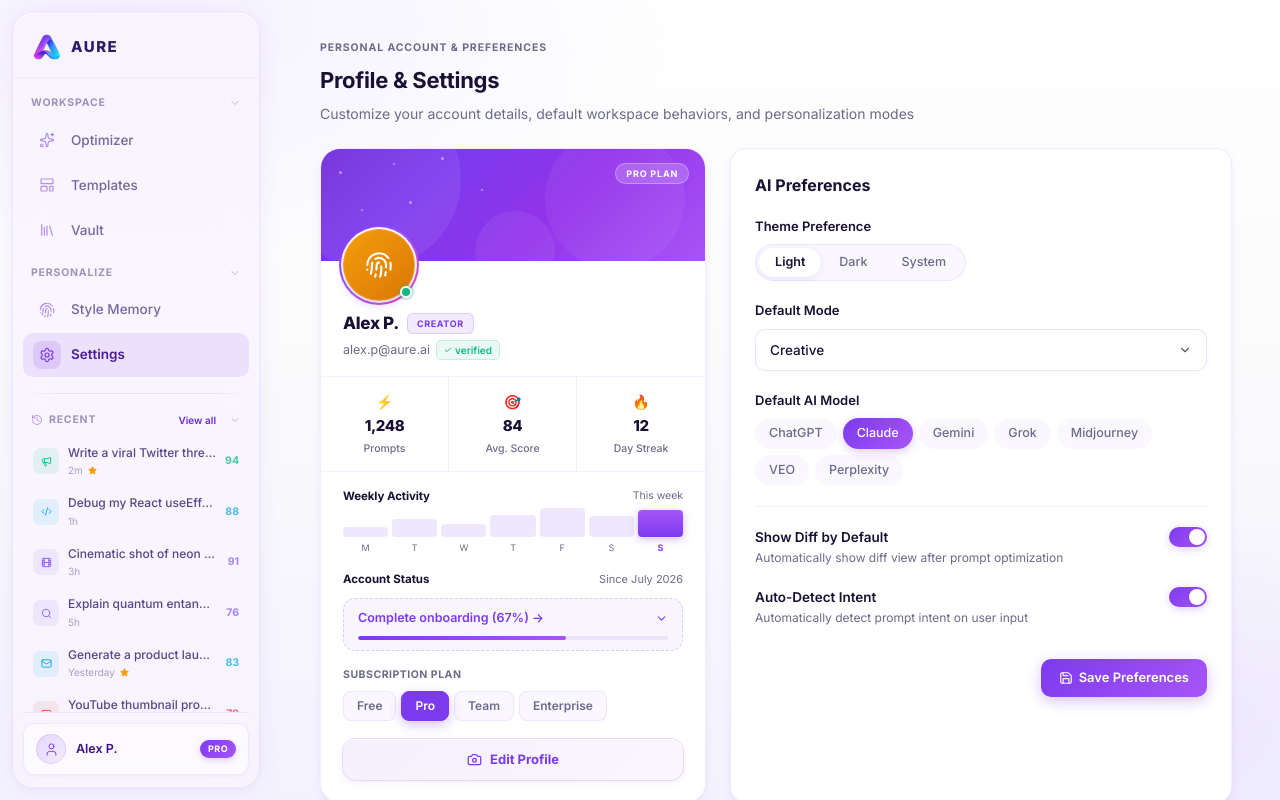
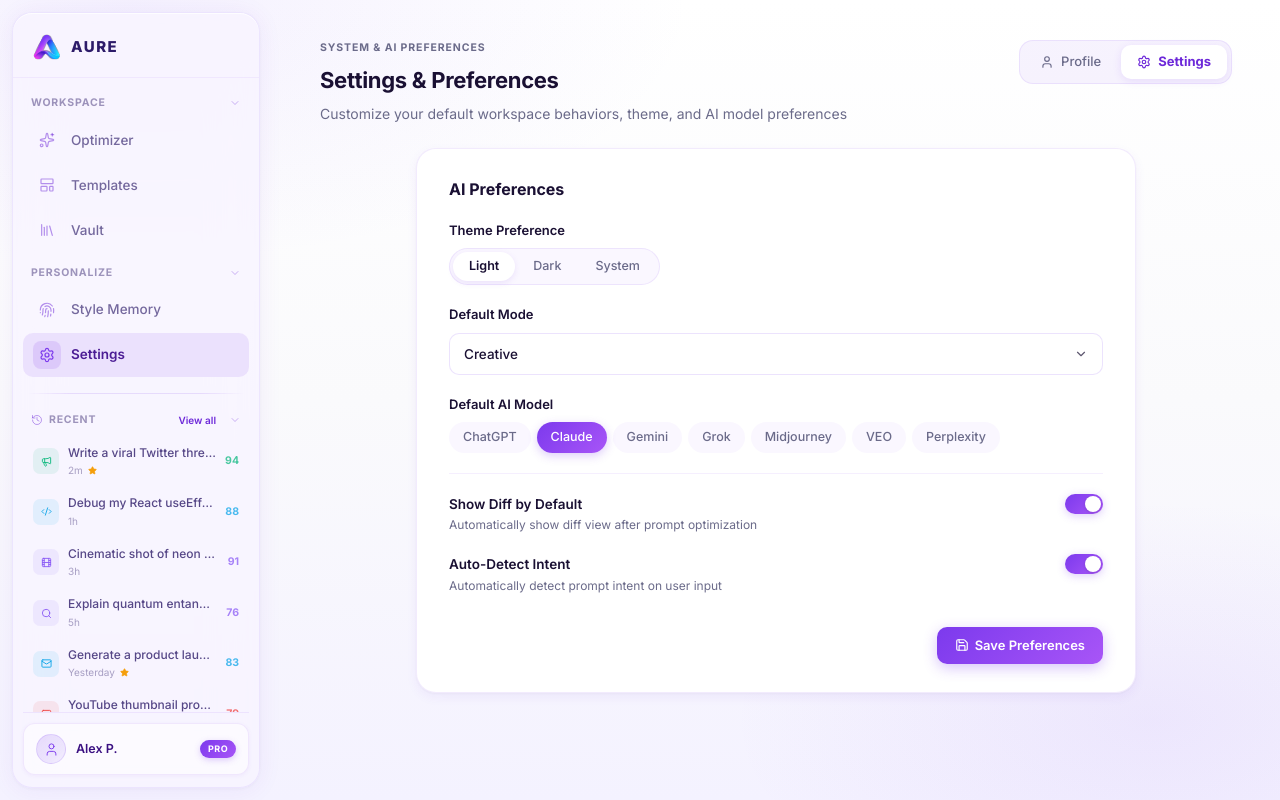
Before and after one commit to patelshiv0804/Prompt_Enhancer-FE, a Next.js app: page /dashboard/settings in a window 1280 px wide. Built offline with nearby package versions, Linux system fonts and the light colour scheme.

Commit message:
i have seperated the setting and profile part

```diff
--- /dev/null
+++ b/src/app/dashboard/profile/page.tsx
@@ -0,0 +1,16 @@
+'use client';
+
+import React, { Suspense } from 'react';
+import SettingsPage from '../settings/page';
+
+export default function ProfilePage() {
+  return (
+    <Suspense fallback={
+      <div style={{ padding: 48, color: '#7C3AED', fontSize: 14, fontWeight: 600 }}>
+        Loading Profile...
+      </div>
+    }>
+      <SettingsPage initialTab="profile" />
+    </Suspense>
+  );
+}
--- a/src/app/dashboard/settings/page.tsx
+++ b/src/app/dashboard/settings/page.tsx
@@ -1,6 +1,7 @@
 'use client';
 
-import React, { useState, useEffect, useRef } from 'react';
+import React, { useState, useEffect, useRef, Suspense } from 'react';
+import { useSearchParams, useRouter } from 'next/navigation';
 import {
   User, Check, Settings, AlertTriangle, Trash2, Camera,
   Save, Sparkles, Code, Palette, Fingerprint, Zap,
@@ -36,7 +37,26 @@ function ToggleSwitch({ enabled, onToggle, ariaLabel }: ToggleSwitchProps) {
   );
 }
 
-export default function SettingsPage() {
+export interface SettingsPageProps {
+  initialTab?: 'profile' | 'settings';
+}
+
+function SettingsContent({ initialTab = 'settings' }: SettingsPageProps) {
+  const searchParams = useSearchParams();
+  const router = useRouter();
+  const queryTab = searchParams?.get('tab') || searchParams?.get('view');
+
+  const [activeTab, setActiveTab] = useState<'profile' | 'settings'>(() => {
+    if (queryTab === 'profile') return 'profile';
+    if (queryTab === 'settings') return 'settings';
+    return initialTab;
+  });
+
+  useEffect(() => {
+    if (queryTab === 'profile') setActiveTab('profile');
+    else if (queryTab === 'settings') setActiveTab('settings');
+  }, [queryTab]);
+
   /* ═══════════════════════════════════════════════════
      State Definitions
      ═══════════════════════════════════════════════════ */
@@ -349,39 +369,83 @@ export default function SettingsPage() {
           }
         `}</style>
 
-        {/* ── Page Title Header (Eyebrow + Bold Title) ── */}
-        <div style={{ padding: '28px 0 24px' }}>
+        {/* ── Page Title Header (Eyebrow + Bold Title + Segmented Pills) ── */}
+        <div style={{ padding: '28px 0 24px', display: 'flex', flexDirection: 'column', gap: 16 }}>
+          <div style={{ display: 'flex', alignItems: 'flex-start', justifyContent: 'space-between', gap: 16 }}>
+            <div>
               <span style={{
                 fontSize: 10.5, fontWeight: 700, textTransform: 'uppercase',
                 letterSpacing: '0.9px', color: colors.textSecondary,
                 display: 'block', marginBottom: 8, transition: 'color 250ms ease',
               }}>
-            PERSONAL ACCOUNT & PREFERENCES
+                {activeTab === 'profile' ? 'USER ACCOUNT & BADGES' : 'SYSTEM & AI PREFERENCES'}
               </span>
-          <div style={{ display: 'flex', alignItems: 'flex-start', justifyContent: 'space-between', gap: 16 }}>
-            <div>
               <h1 style={{
                 fontSize: 22, fontWeight: 700, color: colors.textPrimary,
                 letterSpacing: -0.3, margin: '0 0 6px', transition: 'color 250ms ease'
               }}>
-                Profile & Settings
+                {activeTab === 'profile' ? 'User Profile' : 'Settings & Preferences'}
               </h1>
               <p style={{ fontSize: 14, color: colors.textSecondary, margin: 0, transition: 'color 250ms ease' }}>
-                Customize your account details, default workspace behaviors, and personalization modes
+                {activeTab === 'profile'
+                  ? 'Manage your personal account profile, subscription plan, and activity stats'
+                  : 'Customize your default workspace behaviors, theme, and AI model preferences'}
               </p>
+            </div>
+
+            {/* Segmented Control Pills */}
+            <div style={{
+              display: 'flex', alignItems: 'center', gap: 4,
+              background: 'rgba(124, 58, 237, 0.06)', padding: 4,
+              borderRadius: 14, border: '1px solid rgba(124, 58, 237, 0.10)',
+              flexShrink: 0,
+            }}>
+              <button
+                onClick={() => {
+                  setActiveTab('profile');
+                  router.push('/dashboard/profile');
+                }}
+                style={{
+                  display: 'flex', alignItems: 'center', gap: 7,
+                  padding: '7px 16px', borderRadius: 10, fontSize: 13,
+                  fontWeight: activeTab === 'profile' ? 700 : 500,
+                  border: 'none', cursor: 'pointer', transition: 'all 200ms ease',
+                  background: activeTab === 'profile' ? '#FFFFFF' : 'transparent',
+                  color: activeTab === 'profile' ? '#6D28D9' : colors.textSecondary,
+                  boxShadow: activeTab === 'profile' ? '0 2px 8px rgba(124, 58, 237, 0.12)' : 'none',
+                }}
+              >
+                <User size={14} /> Profile
+              </button>
+              <button
+                onClick={() => {
+                  setActiveTab('settings');
+                  router.push('/dashboard/settings');
+                }}
+                style={{
+                  display: 'flex', alignItems: 'center', gap: 7,
+                  padding: '7px 16px', borderRadius: 10, fontSize: 13,
+                  fontWeight: activeTab === 'settings' ? 700 : 500,
+                  border: 'none', cursor: 'pointer', transition: 'all 200ms ease',
+                  background: activeTab === 'settings' ? '#FFFFFF' : 'transparent',
+                  color: activeTab === 'settings' ? '#6D28D9' : colors.textSecondary,
+                  boxShadow: activeTab === 'settings' ? '0 2px 8px rgba(124, 58, 237, 0.12)' : 'none',
+                }}
+              >
+                <Settings size={14} /> Settings
+              </button>
             </div>
           </div>
         </div>
 
-        {/* ── Layout Grid ── */}
-        <div className="settings-grid">
+        {/* ── Container Layout ── */}
+        <div style={{ display: 'flex', flexDirection: 'column', gap: 24, width: '100%', marginBottom: 24 }}>
 
           {/* ═══════════════════════════════════════════════════
              1. Profile Overview Card (Left Column)
              ═══════════════════════════════════════════════════ */}
-          {/* ═══════════════════════════════════════════ *
-           *  PROFILE CARD — Premium redesign            *
-           * ═══════════════════════════════════════════ */}
+          {/* PROFILE CARD */}
+          {activeTab === 'profile' && (
             <div style={{
               background: colors.cardBg,
               border: `1px solid ${colors.cardBorder}`,
@@ -391,6 +455,9 @@ export default function SettingsPage() {
               flexDirection: 'column',
               overflow: 'hidden',
               transition: 'background 250ms ease, border-color 250ms ease, box-shadow 250ms ease',
+              width: '100%',
+              maxWidth: 720,
+              margin: '0 auto',
             }}>
 
             {/* ── Hero Banner ── */}
@@ -624,20 +691,23 @@ export default function SettingsPage() {
               </button>
             </div>
           </div>
+        )}
 
-          {/* ═══════════════════════════════════════════════════
-             2. Preferences Card (Right Column)
-             ═══════════════════════════════════════════════════ */}
+        {/* PREFERENCES CARD */}
+        {activeTab === 'settings' && (
             <div style={{
               background: colors.cardBg,
               border: `1px solid ${colors.cardBorder}`,
-            borderRadius: 16,
-            padding: '24px',
+              borderRadius: 20,
+              padding: '28px 32px',
               boxShadow: colors.cardShadow,
               display: 'flex',
               flexDirection: 'column',
               gap: 20,
               transition: 'background 250ms ease, border-color 250ms ease, box-shadow 250ms ease',
+              width: '100%',
+              maxWidth: 720,
+              margin: '0 auto',
             }}>
             <div style={{ display: 'flex', justifyContent: 'space-between', alignItems: 'center' }}>
               <h2 style={{ fontSize: 16, fontWeight: 700, color: colors.textPrimary, margin: 0, transition: 'color 250ms ease' }}>
@@ -846,6 +916,7 @@ export default function SettingsPage() {
               </button>
             </div>
           </div>
+        )}
       </div>
     </div>
 
@@ -1098,3 +1169,15 @@ export default function SettingsPage() {
     </>
   );
 }
+
+export default function SettingsPage({ initialTab = 'settings' }: SettingsPageProps) {
+  return (
+    <Suspense fallback={
+      <div style={{ padding: 48, color: '#7C3AED', fontSize: 14, fontWeight: 600 }}>
+        Loading Settings...
+      </div>
+    }>
+      <SettingsContent initialTab={initialTab} />
+    </Suspense>
+  );
+}
--- a/src/components/layout/Sidebar.tsx
+++ b/src/components/layout/Sidebar.tsx
@@ -295,11 +295,13 @@ export default function Sidebar() {
         <div style={{ height: 1, background: 'rgba(124,58,237,0.09)', margin: '0 0 10px' }} />
         <button
           id="user-profile-btn"
+          onClick={() => router.push('/dashboard/profile')}
           style={{
             display: 'flex', alignItems: 'center', gap: 10, padding: '10px 12px',
             borderRadius: 12, width: '100%', cursor: 'pointer',
-            background: 'rgba(255,255,255,0.55)', border: '1px solid rgba(124,58,237,0.10)',
-            textAlign: 'left', boxShadow: '0 1px 4px rgba(109,40,217,0.06)', transition: 'background 160ms ease',
+            background: pathname === '/dashboard/profile' || pathname.includes('view=profile') ? 'rgba(124,58,237,0.14)' : 'rgba(255,255,255,0.55)',
+            border: pathname === '/dashboard/profile' || pathname.includes('view=profile') ? '1px solid rgba(124,58,237,0.30)' : '1px solid rgba(124,58,237,0.10)',
+            textAlign: 'left', boxShadow: '0 1px 4px rgba(109,40,217,0.06)', transition: 'all 160ms ease',
           }}
           className="hover:!bg-[rgba(255,255,255,0.80)] hover:border-[rgba(124,58,237,0.18)]"
         >
```
Lines whose indentation alone changed are shown as unchanged.
